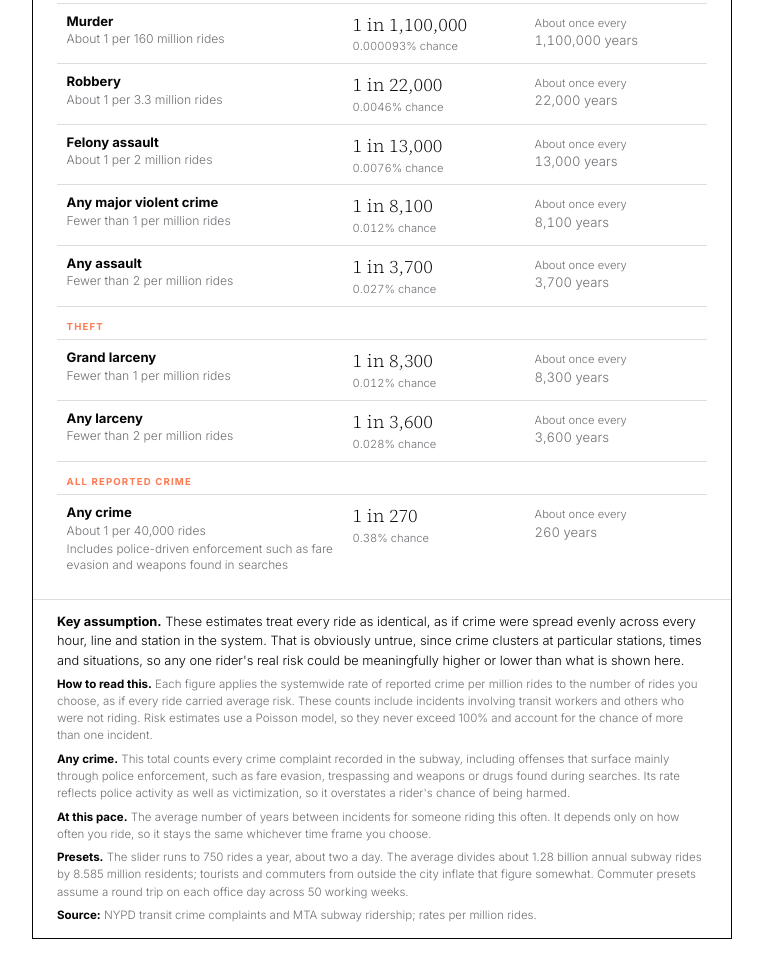
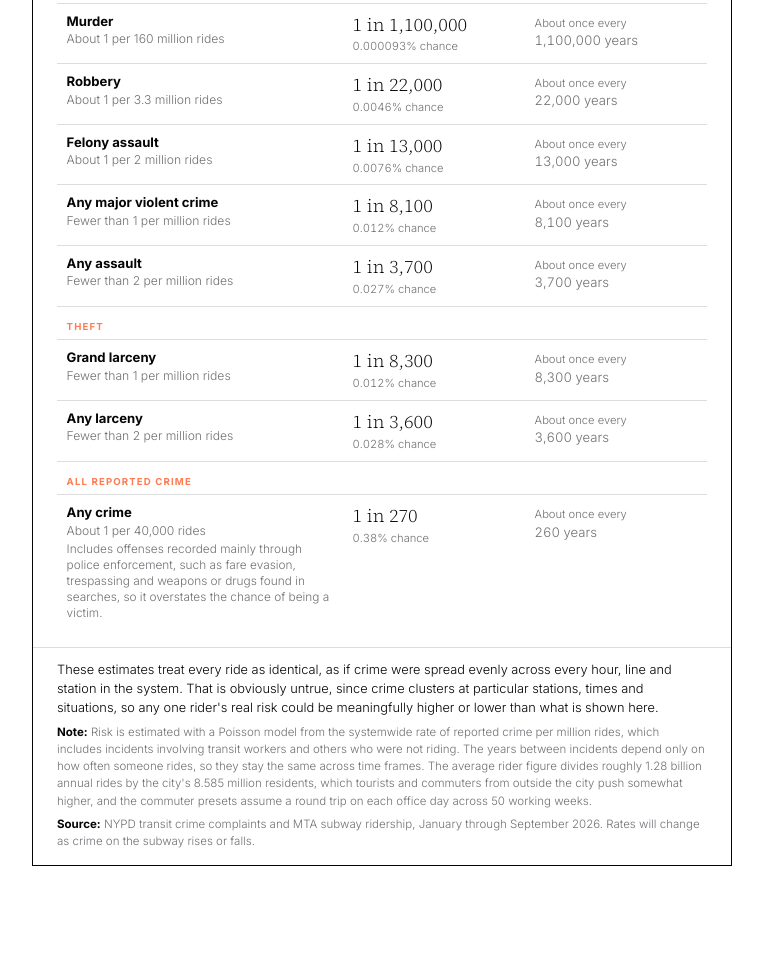
Before and after one commit to Vital-City/subway-ride-odds, a plain HTML site: page index.html in a window 1280 px wide. Shown: the part 529-1490 px from the top of the page, without its empty margins (258-1021 px from the left). After the commit the page ends 1419 px from the top, so only its background shows below. Drawn offline with Linux system fonts and the light colour scheme; a web font is replaced by a local one.

Commit message:
Add files via upload

```diff
--- a/index.html
+++ b/index.html
@@ -176,12 +176,9 @@ body.embed .card{border:none; max-width:none}
   </section>
 
   <footer class="source">
-    <p class="key"><b>Key assumption.</b> These estimates treat every ride as identical, as if crime were spread evenly across every hour, line and station in the system. That is obviously untrue, since crime clusters at particular stations, times and situations, so any one rider's real risk could be meaningfully higher or lower than what is shown here.</p>
-    <p><b>How to read this.</b> Each figure applies the systemwide rate of reported crime per million rides to the number of rides you choose, as if every ride carried average risk. These counts include incidents involving transit workers and others who were not riding. Risk estimates use a Poisson model, so they never exceed 100% and account for the chance of more than one incident.</p>
-    <p><b>Any crime.</b> This total counts every crime complaint recorded in the subway, including offenses that surface mainly through police enforcement, such as fare evasion, trespassing and weapons or drugs found during searches. Its rate reflects police activity as well as victimization, so it overstates a rider's chance of being harmed.</p>
-    <p><b>At this pace.</b> The average number of years between incidents for someone riding this often. It depends only on how often you ride, so it stays the same whichever time frame you choose.</p>
-    <p><b>Presets.</b> The slider runs to 750 rides a year, about two a day. The average divides about 1.28 billion annual subway rides by 8.585 million residents; tourists and commuters from outside the city inflate that figure somewhat. Commuter presets assume a round trip on each office day across 50 working weeks.</p>
-    <p><b>Source:</b> NYPD transit crime complaints and MTA subway ridership; rates per million rides.</p>
+    <p class="key">These estimates treat every ride as identical, as if crime were spread evenly across every hour, line and station in the system. That is obviously untrue, since crime clusters at particular stations, times and situations, so any one rider's real risk could be meaningfully higher or lower than what is shown here.</p>
+    <p><b>Note:</b> Risk is estimated with a Poisson model from the systemwide rate of reported crime per million rides, which includes incidents involving transit workers and others who were not riding. The years between incidents depend only on how often someone rides, so they stay the same across time frames. The average rider figure divides roughly 1.28 billion annual rides by the city's 8.585 million residents, which tourists and commuters from outside the city push somewhat higher, and the commuter presets assume a round trip on each office day across 50 working weeks.</p>
+    <p><b>Source:</b> NYPD transit crime complaints and MTA subway ridership, January through September 2026. Rates will change as crime on the subway rises or falls.</p>
   </footer>
 </article>
 
@@ -198,7 +195,7 @@ const CRIMES = [
   {name:"Any larceny", rate:1.8404, plain:"Fewer than 2 per million rides"},
   {group:"All reported crime"},
   {name:"Any crime", rate:25.18499388, plain:"About 1 per 40,000 rides",
-   caveat:"Includes police-driven enforcement such as fare evasion and weapons found in searches"}
+   caveat:"Includes offenses recorded mainly through police enforcement, such as fare evasion, trespassing and weapons or drugs found in searches, so it overstates the chance of being a victim."}
 ];
 
 const $ = id => document.getElementById(id);
```
